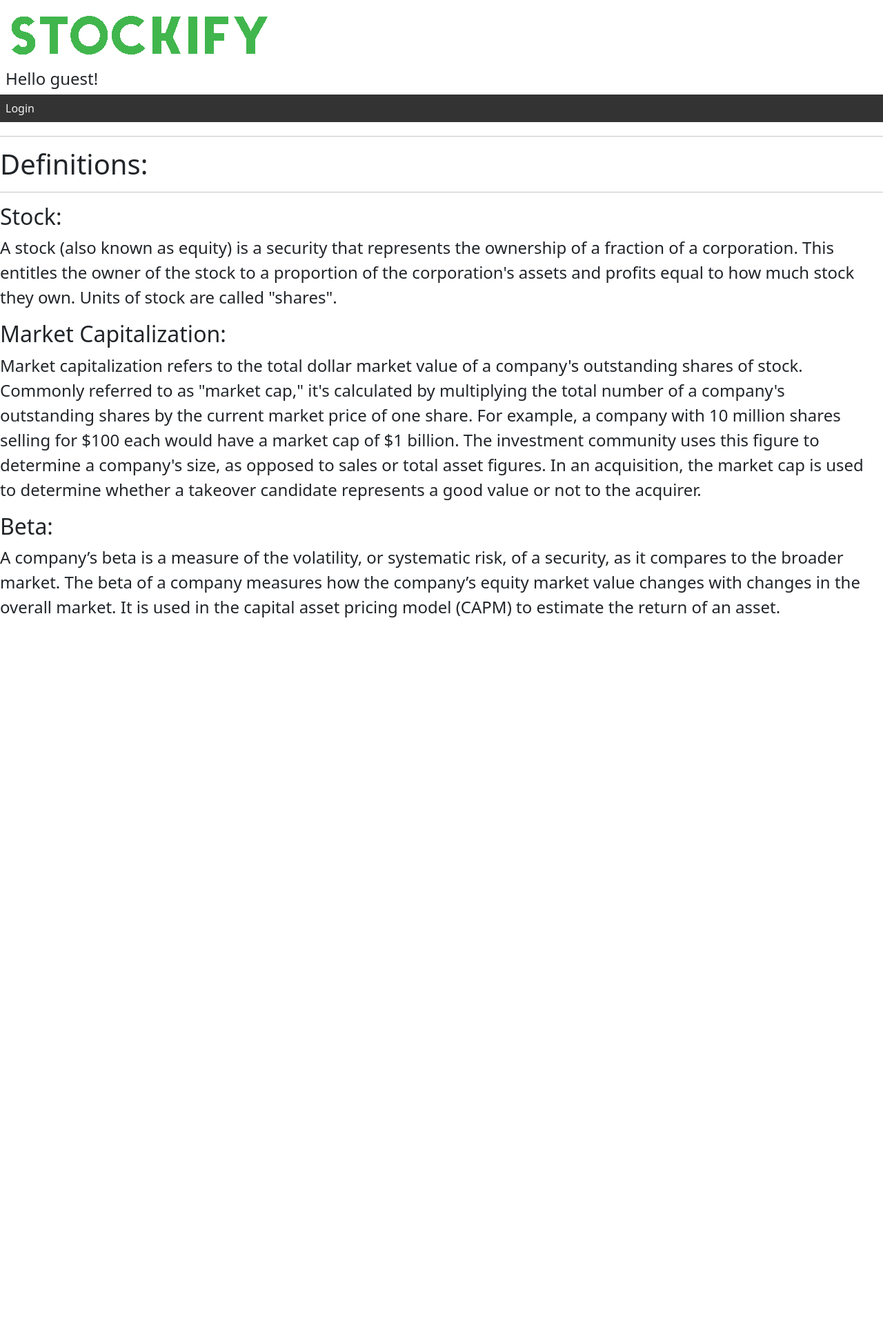
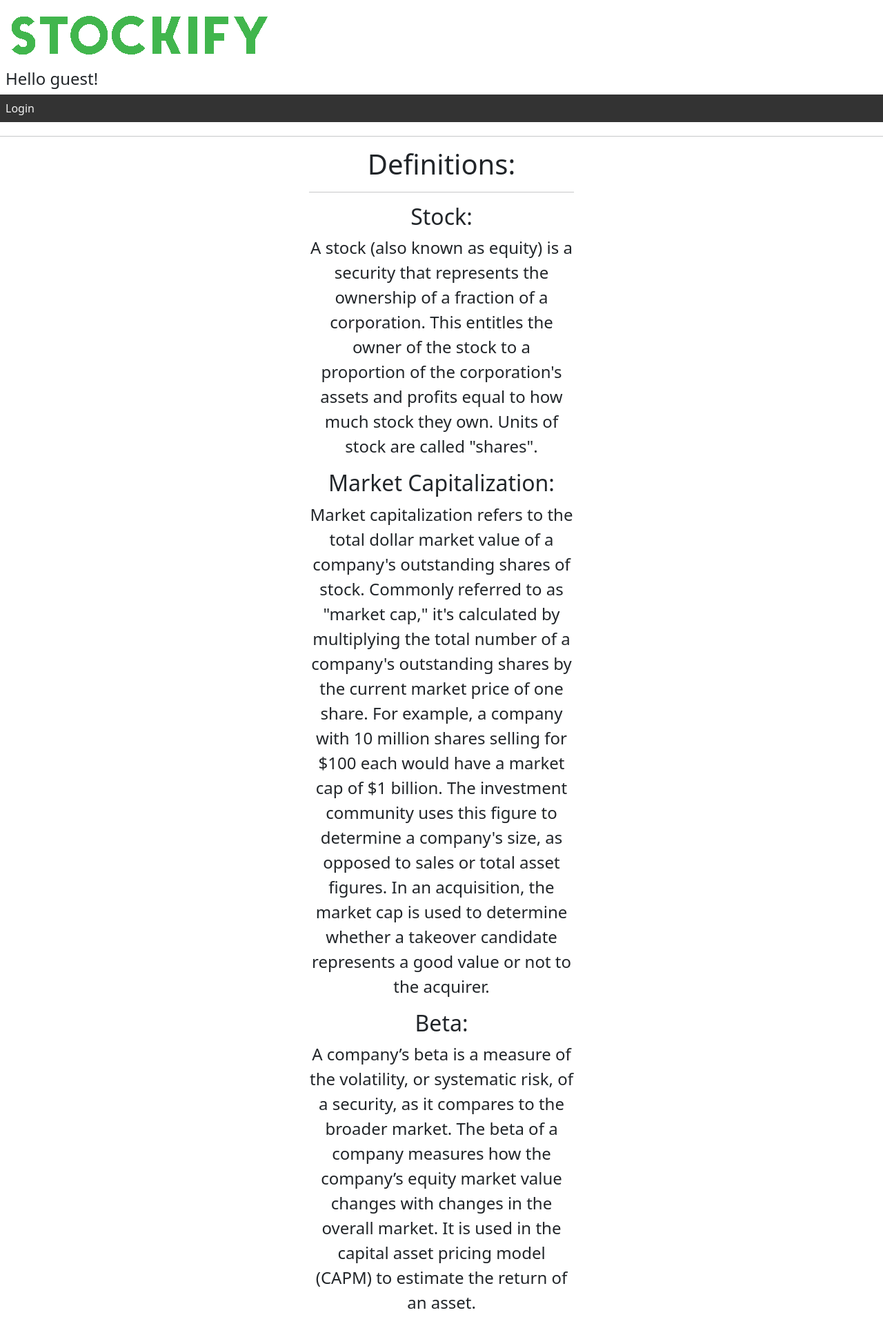
Before and after one commit to Project-Management-SCE/PM2022_TEAM_22, a Django app: template base/templates/base/definition.html in a window 1280 px wide. Shown: the whole page at 69% size. Before the commit the page ends 895 px from the top, so only its background shows below. Run offline with Django 4.2, Linux system fonts and the light colour scheme; the template is opened without the code that fills it, so the values that code supplies are empty; some libraries are stand-ins or nearby versions.

Commit message:
Updated CSS

```diff
--- a/static/styles/main.css
+++ b/static/styles/main.css
@@ -59,7 +59,7 @@ body{
   color: black;
 }
 
-.whole, .about_div, .def_div{
+.whole, .about_div{
   width: max-content;
   margin: auto;
   /* border: 3px solid #333; */
@@ -81,3 +81,11 @@ p,li{
   padding: 10px;
   text-align: center;
 }
+
+.def_div_container{
+  align-items: center;
+  justify-content: center;
+  text-align: center;
+  width: 30%;
+  margin: 0 auto;
+}
```
